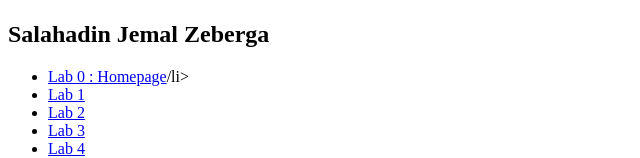
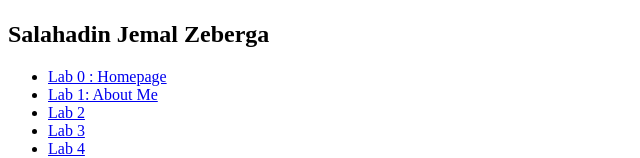
Before and after one commit to salahdin/WAP, a plain HTML site: page index.html in a window 1280 px wide. Shown: the part 386-544 px from the top of the page, without its empty margins (0-640 px from the left). Drawn offline with Linux system fonts and the light colour scheme.

Commit message:
fix error

```diff
--- a/index.html
+++ b/index.html
@@ -10,8 +10,8 @@
     <h2>Salahadin Jemal Zeberga</h2>
 
     <ul>
-        <li><a href="/">Lab 0 : Homepage</a>/li>
-        <li><a href="#">Lab 1</a></li>
+        <li><a href="/">Lab 0 : Homepage</a></li>
+        <li><a href="./lab1/aboutme.html">Lab 1: About Me</a></li>
         <li><a href="#">Lab 2</a></li>
         <li><a href="#">Lab 3</a></li>
         <li><a href="#">Lab 4</a></li>
```
